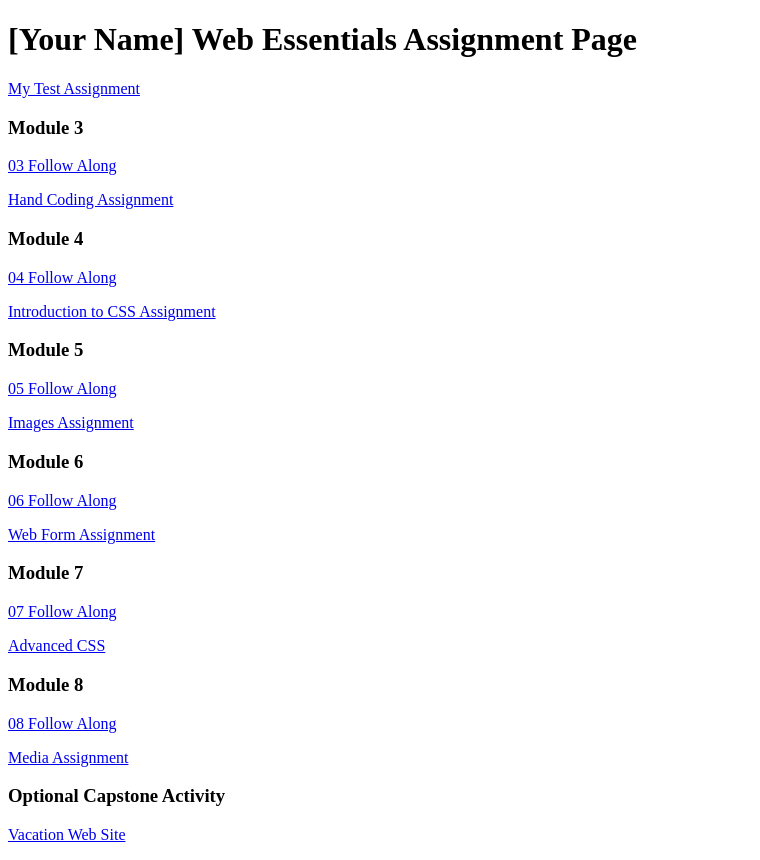
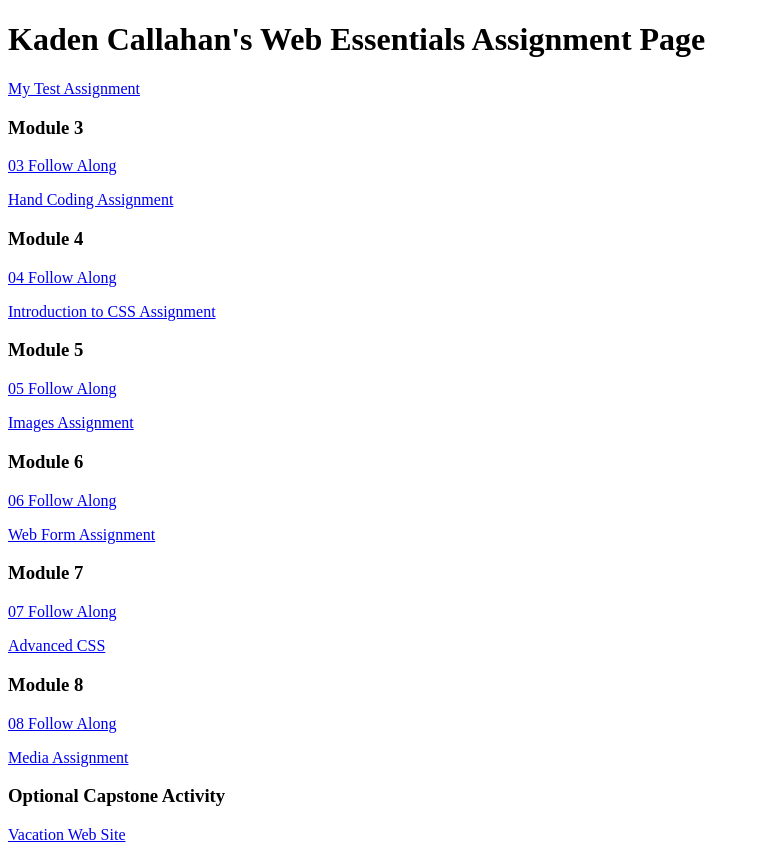
Before and after one commit to dawntreader76/dwdd1600, a plain HTML site: page index.html in a window 1280 px wide. Shown: the whole page, without its empty margins (0-760 px from the left). Drawn offline with Linux system fonts and the light colour scheme.

Commit message:
Update index.html
Added my name to the site

```diff
--- a/index.html
+++ b/index.html
@@ -6,7 +6,7 @@
 		<title>dwdd 1600 assignment list page</title>
 	</head>
 	<body>
-		<h1>[Your Name] Web Essentials Assignment Page</h1>
+		<h1>Kaden Callahan's Web Essentials Assignment Page</h1>
 		<p><a href="01test">My Test Assignment</a></p>
 
 		<h3>Module 3</h3>
```
